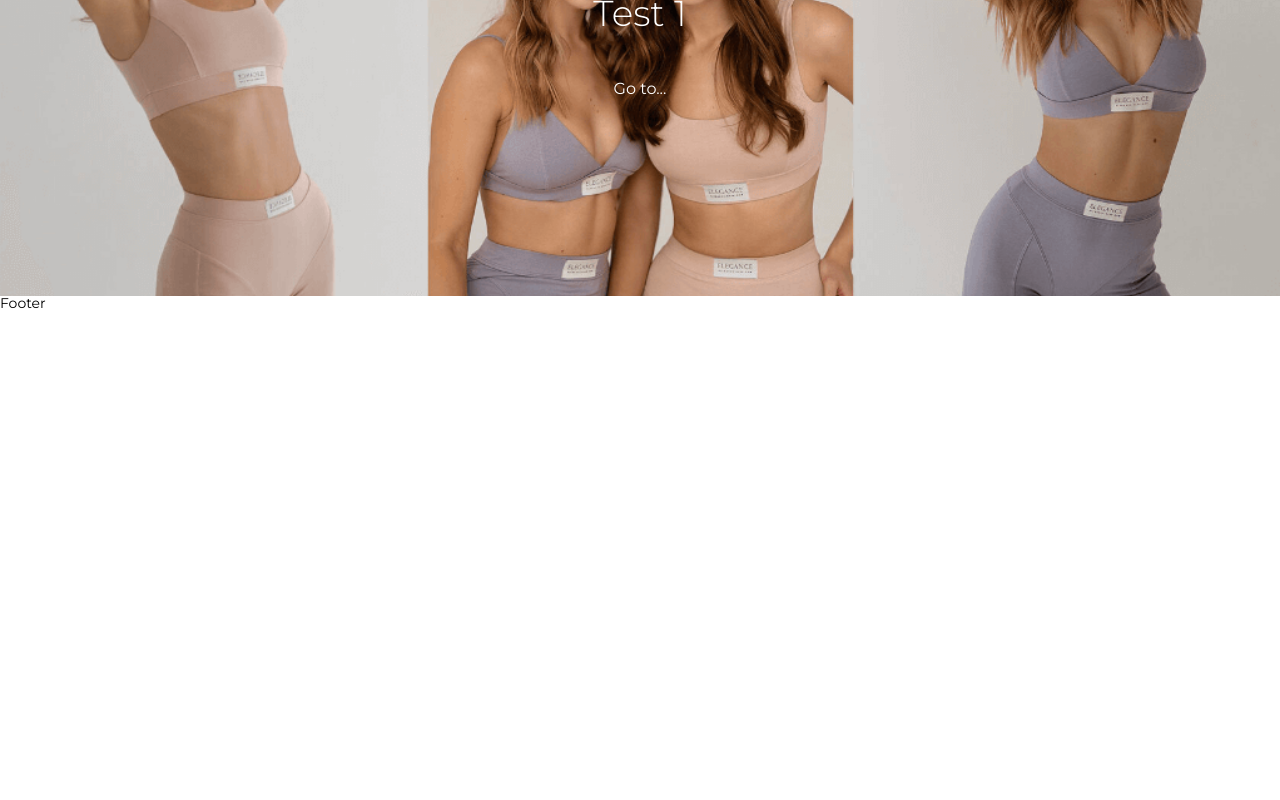
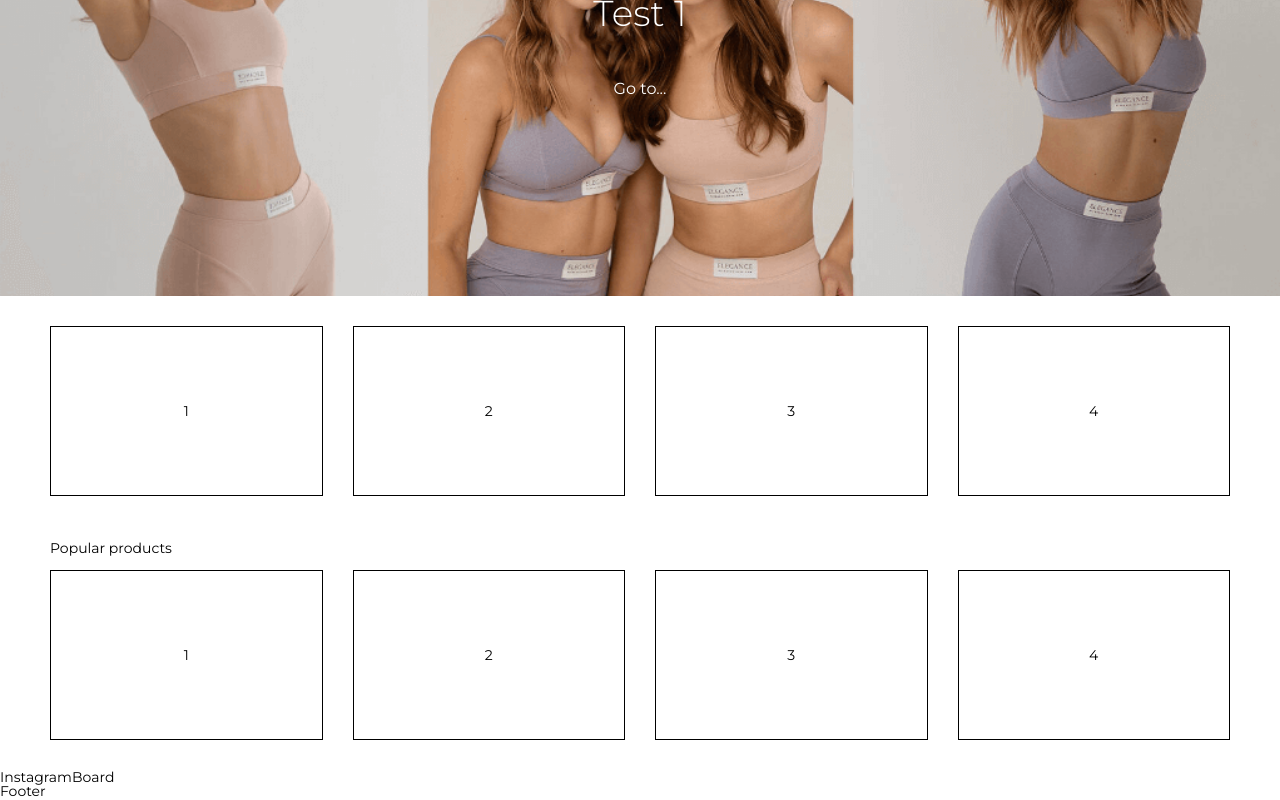
Before and after one commit to Jeckill1993/internet-market_rose, a React (Create React App) app: page / in a window 1280 px wide. Shown: the part 333-1133 px from the top of the page. Before the commit the page ends 800 px from the top, so only its background shows below. Built offline with nearby package versions, Linux system fonts and the light colour scheme.

Commit message:
[main] add main page's content

```diff
--- /dev/null
+++ b/src/components/main-page-components/InstagramBoard/InstagramBoard.tsx
@@ -0,0 +1,11 @@
+import React from 'react';
+
+const InstagramBoard = () => {
+    return (
+        <div>
+            InstagramBoard
+        </div>
+    );
+};
+
+export default InstagramBoard;
--- /dev/null
+++ b/src/components/main-page-components/PopularProductsBoard/PopularProductsBoard.module.css
@@ -0,0 +1,23 @@
+.board {
+    margin: 30px 0 15px;
+}
+
+.board_content {
+    margin: 0 -15px;
+}
+
+.board_card {
+    width: 25%;
+    height: 200px;
+    padding: 15px;
+    position: relative;
+}
+
+.board_card__content {
+    width: 100%;
+    height: 100%;
+    display: flex;
+    justify-content: center;
+    align-items: center;
+    border: 1px solid #000000;
+}
--- /dev/null
+++ b/src/components/main-page-components/PopularProductsBoard/PopularProductsBoard.tsx
@@ -0,0 +1,31 @@
+import React from 'react';
+
+import classes from './PopularProductsBoard.module.css';
+
+const PopularProductsBoard = () => {
+    return (
+        <section className={classes.board}>
+            <div className="wrapper wrapper_max">
+                <h3 className={classes.board_title}>Popular products</h3>
+                <div className={classes.board_content}>
+                    <div className="row">
+                        <div className={classes.board_card}>
+                            <div className={classes.board_card__content}>1</div>
+                        </div>
+                        <div className={classes.board_card}>
+                            <div className={classes.board_card__content}>2</div>
+                        </div>
+                        <div className={classes.board_card}>
+                            <div className={classes.board_card__content}>3</div>
+                        </div>
+                        <div className={classes.board_card}>
+                            <div className={classes.board_card__content}>4</div>
+                        </div>
+                    </div>
+                </div>
+            </div>
+        </section>
+    );
+};
+
+export default PopularProductsBoard;
--- a/src/components/main-page-components/SignBoard/SignBoard.module.css
+++ b/src/components/main-page-components/SignBoard/SignBoard.module.css
@@ -51,3 +51,27 @@
     line-height: 25px;
     color: #ffffff;
 }
+
+.categoriesBoard {
+    margin: 15px 0 30px;
+}
+
+.categoriesBoard_content {
+    margin: 0 -15px;
+}
+
+.categoriesBoard_card {
+    width: 25%;
+    height: 200px;
+    padding: 15px;
+    position: relative;
+}
+
+.categoriesBoard_card__content {
+    width: 100%;
+    height: 100%;
+    display: flex;
+    justify-content: center;
+    align-items: center;
+    border: 1px solid #000000;
+}
--- a/src/components/main-page-components/SignBoard/SignBoard.tsx
+++ b/src/components/main-page-components/SignBoard/SignBoard.tsx
@@ -1,7 +1,7 @@
 import React from 'react';
 import {Link} from "react-router-dom";
 
-import { Swiper, SwiperSlide } from 'swiper/react';
+import {Swiper, SwiperSlide} from 'swiper/react';
 import {A11y, Lazy} from "swiper";
 
 import 'swiper/css';
@@ -11,6 +11,7 @@ import classes from './SignBoard.module.css';
 const SignBoard = () => {
     return (
         <section className={classes.signboard}>
+            <div className={classes.mainBoard}>
                 <Swiper
                     modules={[Lazy, A11y]}
                     spaceBetween={50}
@@ -20,7 +21,8 @@ const SignBoard = () => {
                 >
                     <SwiperSlide>
                         <div className={classes.signboard_content}>
-                        <Link to={'#'} className={[classes.signboard_content__bg, classes.signboard_content__bg_1].join(' ')}></Link>
+                            <Link to={'#'}
+                                  className={[classes.signboard_content__bg, classes.signboard_content__bg_1].join(' ')}></Link>
                             <div className={classes.signboard_link}>
                                 <Link to={'#'}><h1 className={classes.signboard_link__title}>Test 1</h1></Link>
                                 <Link to={'#'} className={classes.signboard_link__text}>Go to...</Link>
@@ -29,7 +31,8 @@ const SignBoard = () => {
                     </SwiperSlide>
                     <SwiperSlide>
                         <div className={classes.signboard_content}>
-                        <Link to={'#'} className={[classes.signboard_content__bg, classes.signboard_content__bg_2].join(' ')}></Link>
+                            <Link to={'#'}
+                                  className={[classes.signboard_content__bg, classes.signboard_content__bg_2].join(' ')}></Link>
                             <div className={classes.signboard_link}>
                                 <Link to={'#'}><h1 className={classes.signboard_link__title}>Test 2</h1></Link>
                                 <Link to={'#'} className={classes.signboard_link__text}>Go to...</Link>
@@ -38,7 +41,8 @@ const SignBoard = () => {
                     </SwiperSlide>
                     <SwiperSlide>
                         <div className={classes.signboard_content}>
-                        <Link to={'#'} className={[classes.signboard_content__bg, classes.signboard_content__bg_1].join(' ')}></Link>
+                            <Link to={'#'}
+                                  className={[classes.signboard_content__bg, classes.signboard_content__bg_1].join(' ')}></Link>
                             <div className={classes.signboard_link}>
                                 <Link to={'#'}><h1 className={classes.signboard_link__title}>Test 3</h1></Link>
                                 <Link to={'#'} className={classes.signboard_link__text}>Go to...</Link>
@@ -47,7 +51,8 @@ const SignBoard = () => {
                     </SwiperSlide>
                     <SwiperSlide>
                         <div className={classes.signboard_content}>
-                        <Link to={'#'} className={[classes.signboard_content__bg, classes.signboard_content__bg_2].join(' ')}></Link>
+                            <Link to={'#'}
+                                  className={[classes.signboard_content__bg, classes.signboard_content__bg_2].join(' ')}></Link>
                             <div className={classes.signboard_link}>
                                 <Link to={'#'}><h1 className={classes.signboard_link__title}>Test 4</h1></Link>
                                 <Link to={'#'} className={classes.signboard_link__text}>Go to...</Link>
@@ -55,6 +60,27 @@ const SignBoard = () => {
                         </div>
                     </SwiperSlide>
                 </Swiper>
+            </div>
+            <div className={classes.categoriesBoard}>
+                <div className={"wrapper wrapper_max"}>
+                    <div className={classes.categoriesBoard_content}>
+                        <div className="row">
+                            <div className={classes.categoriesBoard_card}>
+                                <div className={classes.categoriesBoard_card__content}>1</div>
+                            </div>
+                            <div className={classes.categoriesBoard_card}>
+                                <div className={classes.categoriesBoard_card__content}>2</div>
+                            </div>
+                            <div className={classes.categoriesBoard_card}>
+                                <div className={classes.categoriesBoard_card__content}>3</div>
+                            </div>
+                            <div className={classes.categoriesBoard_card}>
+                                <div className={classes.categoriesBoard_card__content}>4</div>
+                            </div>
+                        </div>
+                    </div>
+                </div>
+            </div>
         </section>
     );
 };
--- a/src/pages/MainPage.tsx
+++ b/src/pages/MainPage.tsx
@@ -2,13 +2,17 @@ import React from 'react';
 import Header from "../components/Header/Header";
 import Footer from "../components/Footer/Footer";
 import SignBoard from "../components/main-page-components/SignBoard/SignBoard";
+import PopularProductsBoard from "../components/main-page-components/PopularProductsBoard/PopularProductsBoard";
+import InstagramBoard from "../components/main-page-components/InstagramBoard/InstagramBoard";
 
 const MainPage = () => {
     return (
         <div>
             <Header/>
             <main className={"main"}>
-                <SignBoard />
+                <SignBoard/>
+                <PopularProductsBoard/>
+                <InstagramBoard/>
             </main>
             <Footer/>
         </div>
```
Also changed, not shown: src/components/main-page-components/InstagramBoard/InstagramBoard.module.css (added). Lines whose indentation alone changed are shown as unchanged.
